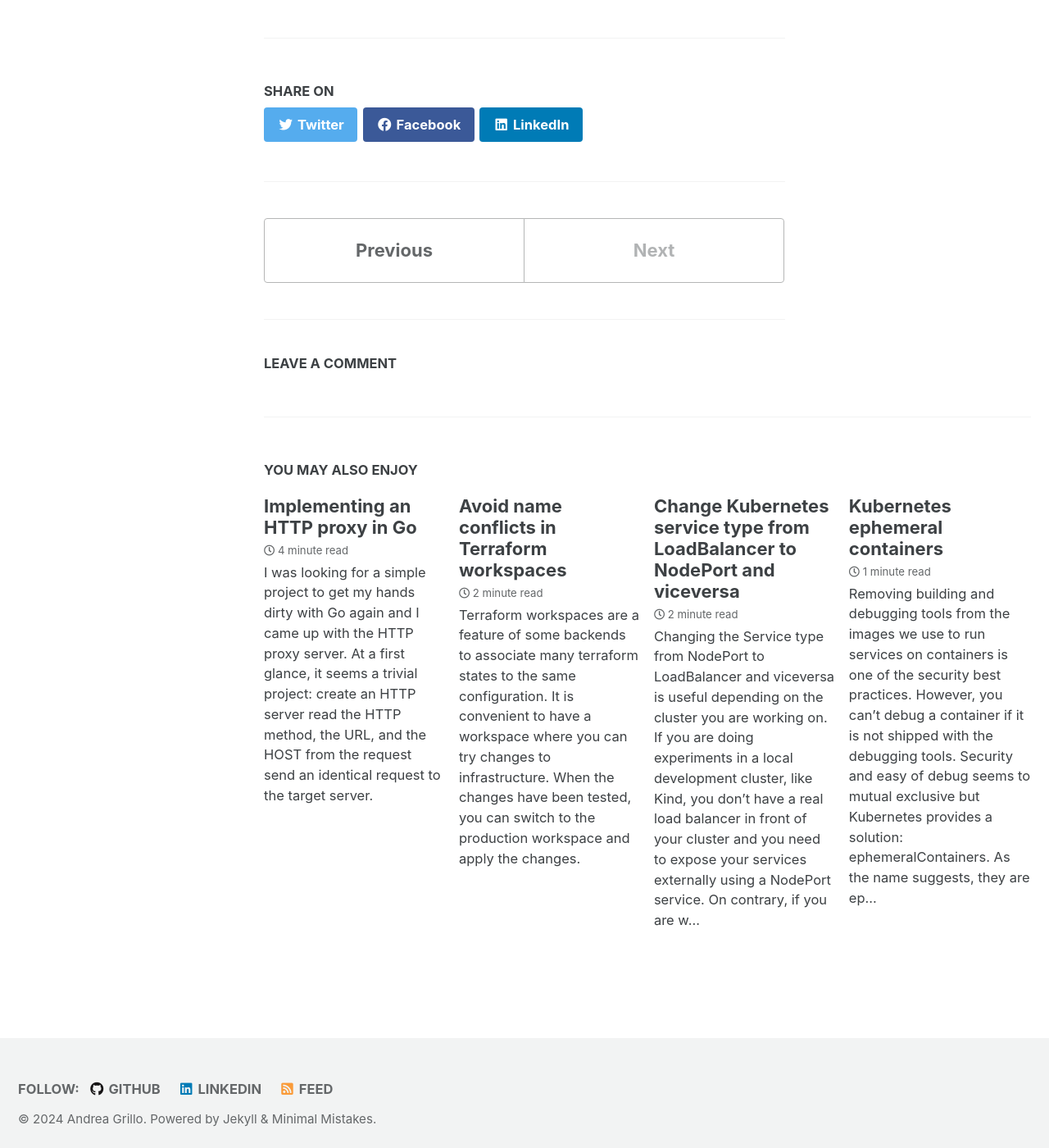
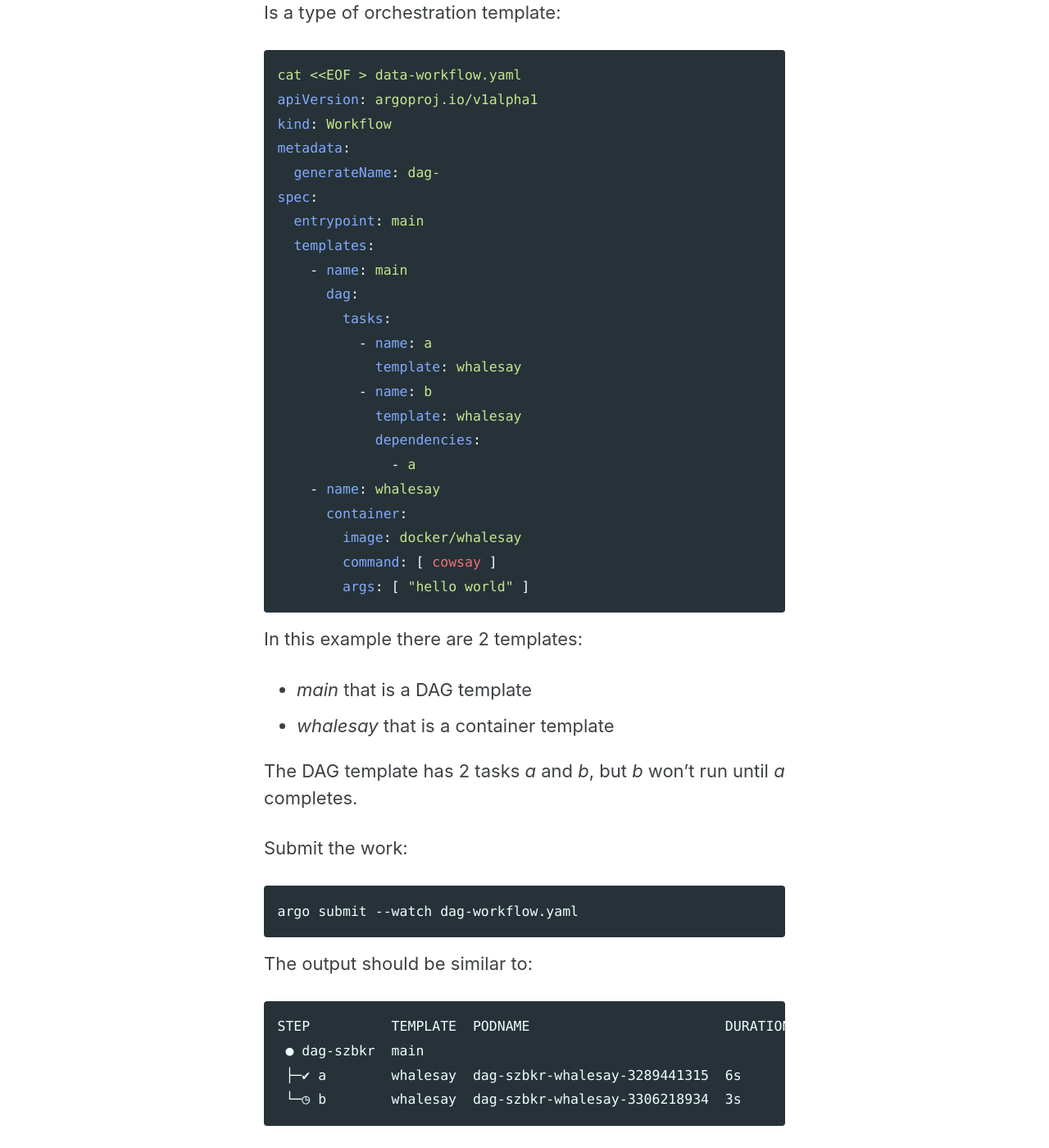
Before and after one commit to andregri/andregri.github.io, a Jekyll site: the page built from _posts/gitops/2024-10-25-argocd-capa-certification-training-workflows.md, in a window 1280 px wide and 1400 px high, scrolled down 6943 px. Shown: the whole window at 82% size. Built offline with Jekyll 4.4.1, drawn with Linux system fonts in a browser that asks for light colours; cached includes are drawn as plain includes; comment, search, counter and statistics services are not loaded; some of the changed text lies outside the part shown.

Commit message:
Update 2024-10-25-argocd-capa-certification-training-workflows.md

````diff
--- a/_posts/gitops/2024-10-25-argocd-capa-certification-training-workflows.md
+++ b/_posts/gitops/2024-10-25-argocd-capa-certification-training-workflows.md
@@ -205,3 +205,49 @@ template-tag-n58nn:  __________________________
 template-tag-n58nn: < hello template-tag-n58nn >
 ...
 ```
+
+## DAG template
+Is a type of orchestration template:
+```yaml
+cat <<EOF > data-workflow.yaml
+apiVersion: argoproj.io/v1alpha1
+kind: Workflow
+metadata:
+  generateName: dag-
+spec:
+  entrypoint: main
+  templates:
+    - name: main
+      dag:
+        tasks:
+          - name: a
+            template: whalesay
+          - name: b
+            template: whalesay
+            dependencies:
+              - a
+    - name: whalesay
+      container:
+        image: docker/whalesay
+        command: [ cowsay ]
+        args: [ "hello world" ]
+```
+
+In this example there are 2 templates:
+- *main* that is a DAG template
+- *whalesay* that is a container template
+
+The DAG template has 2 tasks *a* and *b*, but *b* won't run until *a* completes.
+
+Submit the work:
+```
+argo submit --watch dag-workflow.yaml
+```
+
+The output should be similar to:
+```
+STEP          TEMPLATE  PODNAME                        DURATION  MESSAGE
+ ● dag-szbkr  main
+ ├─✔ a        whalesay  dag-szbkr-whalesay-3289441315  6s
+ └─◷ b        whalesay  dag-szbkr-whalesay-3306218934  3s
+```
````
